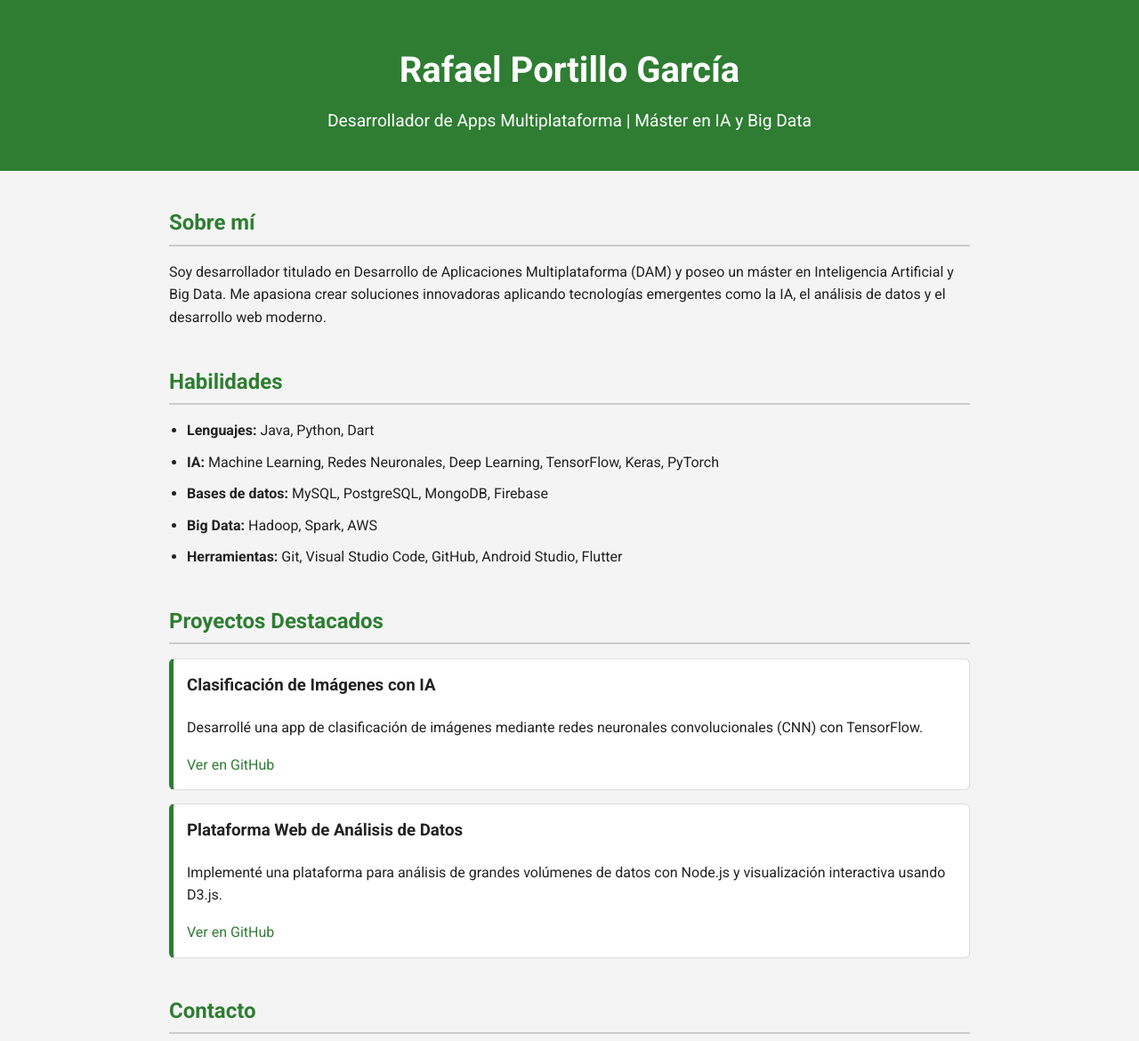
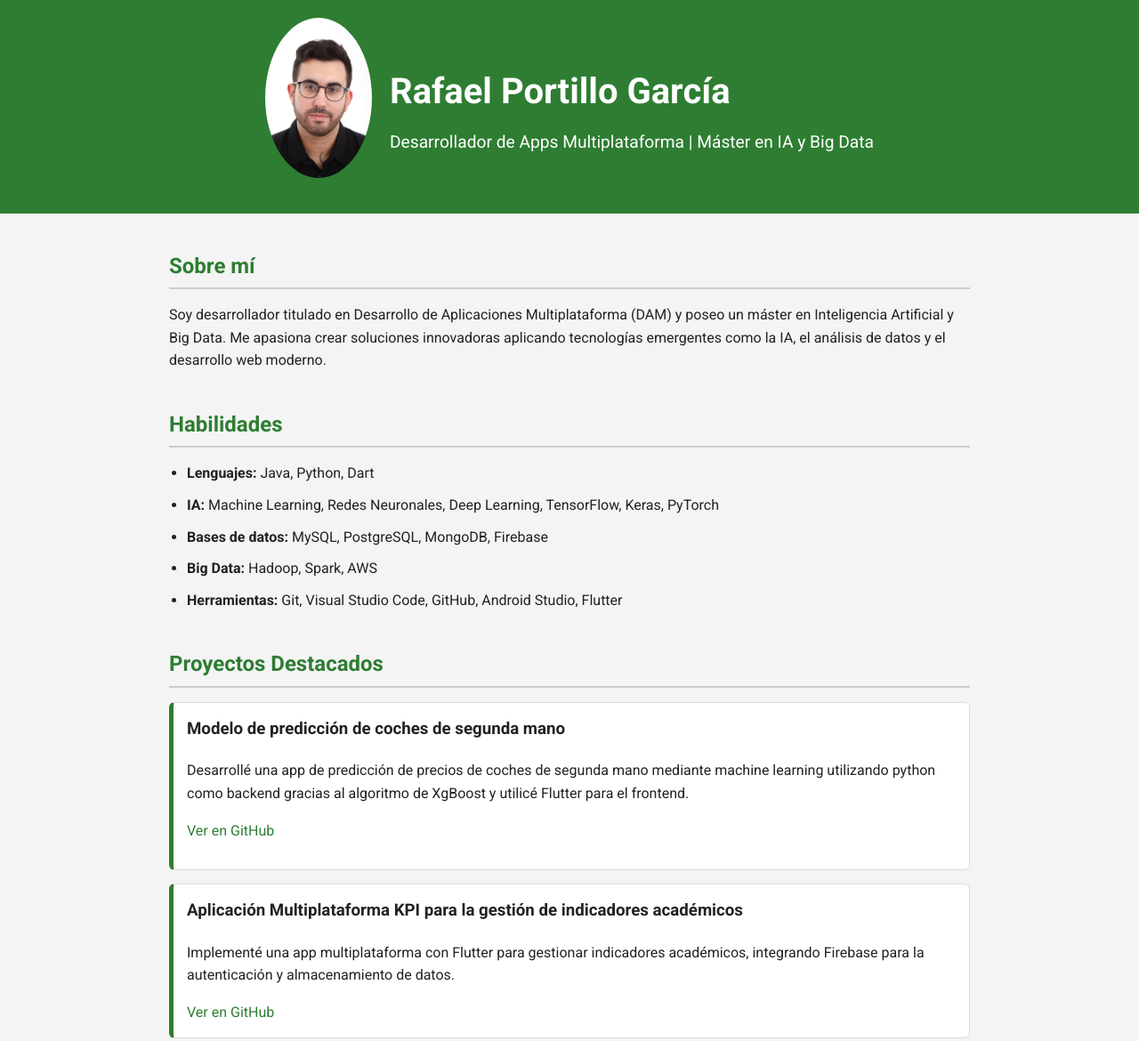
Before and after one commit to Rafa-PG-Dev/Rafa-PG-Dev.github.io, a plain HTML site: page index.html in a window 1280 px wide. Shown: the part 20-1190 px from the top of the page at 89% size. Drawn offline with Linux system fonts and the light colour scheme.

Commit message:
Update index.html

```diff
--- a/index.html
+++ b/index.html
@@ -23,6 +23,20 @@
       color: white;
       padding: 40px 20px;
       text-align: center;
+    }
+
+    header .header-content {
+      display: flex;
+      align-items: center;
+      justify-content: center;
+      text-align: left;
+    }
+
+    header .header-content img {
+      width: 120px;
+      height: auto;
+      border-radius: 50%;
+      margin-right: 20px;
     }
 
     header h1 {
@@ -108,8 +122,13 @@
 <body>
 
   <header>
-    <h1>Rafael Portillo García</h1>
-    <p>Desarrollador de Apps Multiplataforma | Máster en IA y Big Data</p>
+    <div class="header-content">
+      <img src="Foto.jpg" alt="Foto de Rafael Portillo García" class="profile-photo" />
+      <div>
+        <h1>Rafael Portillo García</h1>
+        <p>Desarrollador de Apps Multiplataforma | Máster en IA y Big Data</p>
+      </div>
+    </div>
   </header>
 
   <main>
@@ -135,13 +154,13 @@
       <h2 id="proyectos">Proyectos Destacados</h2>
       <ul>
         <li>
-          <h3>Clasificación de Imágenes con IA</h3>
-          <p>Desarrollé una app de clasificación de imágenes mediante redes neuronales convolucionales (CNN) con TensorFlow.</p>
-          <a href="https://github.com/Rafa-PG-Dev/proyecto-ia" target="_blank" rel="noopener noreferrer">Ver en GitHub</a>
+          <h3>Modelo de predicción de coches de segunda mano</h3>
+          <p>Desarrollé una app de predicción de precios de coches de segunda mano mediante machine learning utilizando python como backend gracias al algoritmo de XgBoost y utilicé Flutter para el frontend.</p>
+          <p><a href="https://github.com/Rafa-PG-Dev/proyecto-ia" target="_blank" rel="noopener noreferrer">Ver en GitHub</a></p>
         </li>
         <li>
-          <h3>Plataforma Web de Análisis de Datos</h3>
-          <p>Implementé una plataforma para análisis de grandes volúmenes de datos con Node.js y visualización interactiva usando D3.js.</p>
+          <h3>Aplicación Multiplataforma KPI para la gestión de indicadores académicos</h3>
+          <p>Implementé una app multiplataforma con Flutter para gestionar indicadores académicos, integrando Firebase para la autenticación y almacenamiento de datos.</p>
           <a href="https://github.com/Rafa-PG-Dev/proyecto-web" target="_blank" rel="noopener noreferrer">Ver en GitHub</a>
         </li>
       </ul>
```
